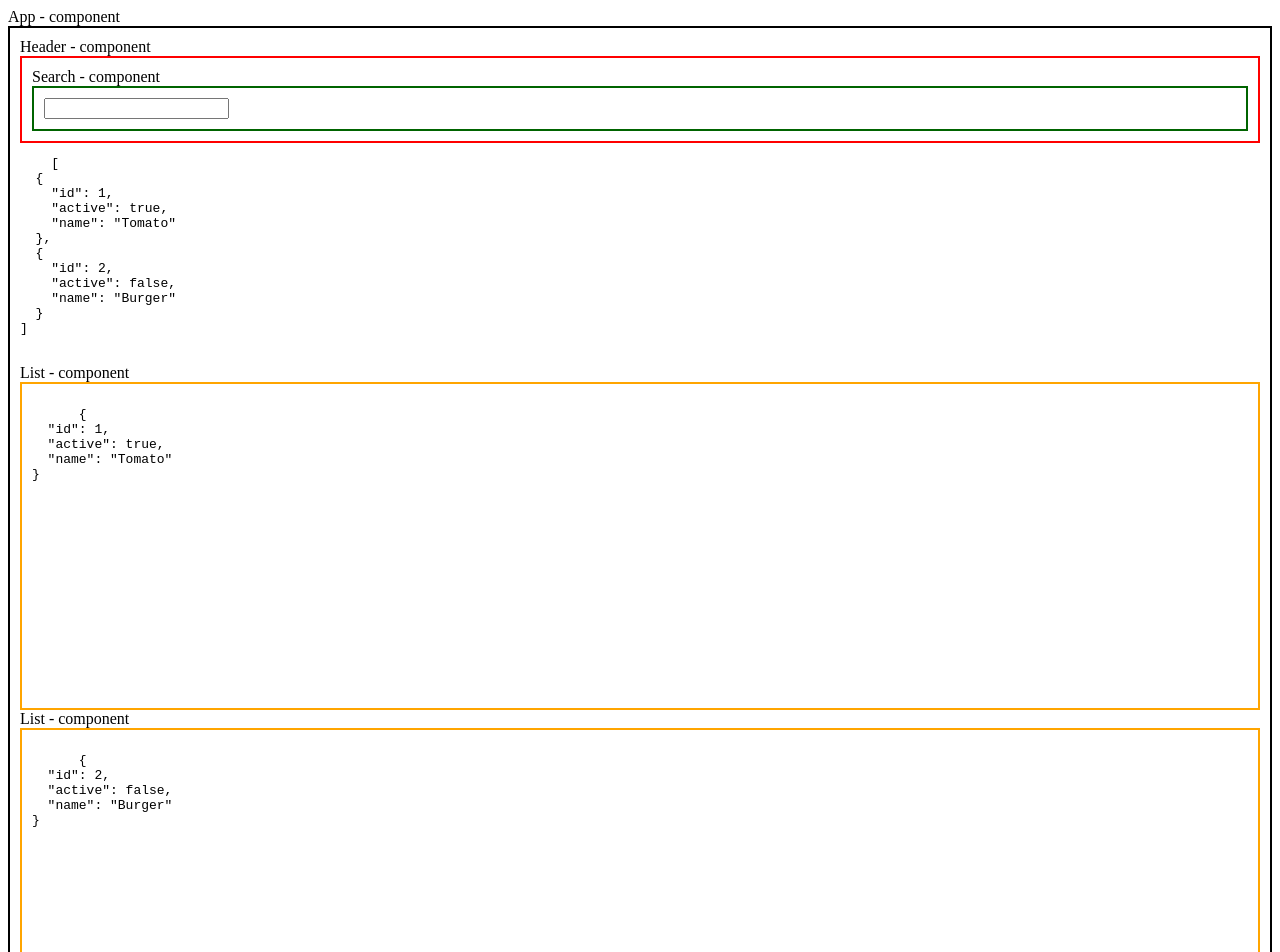
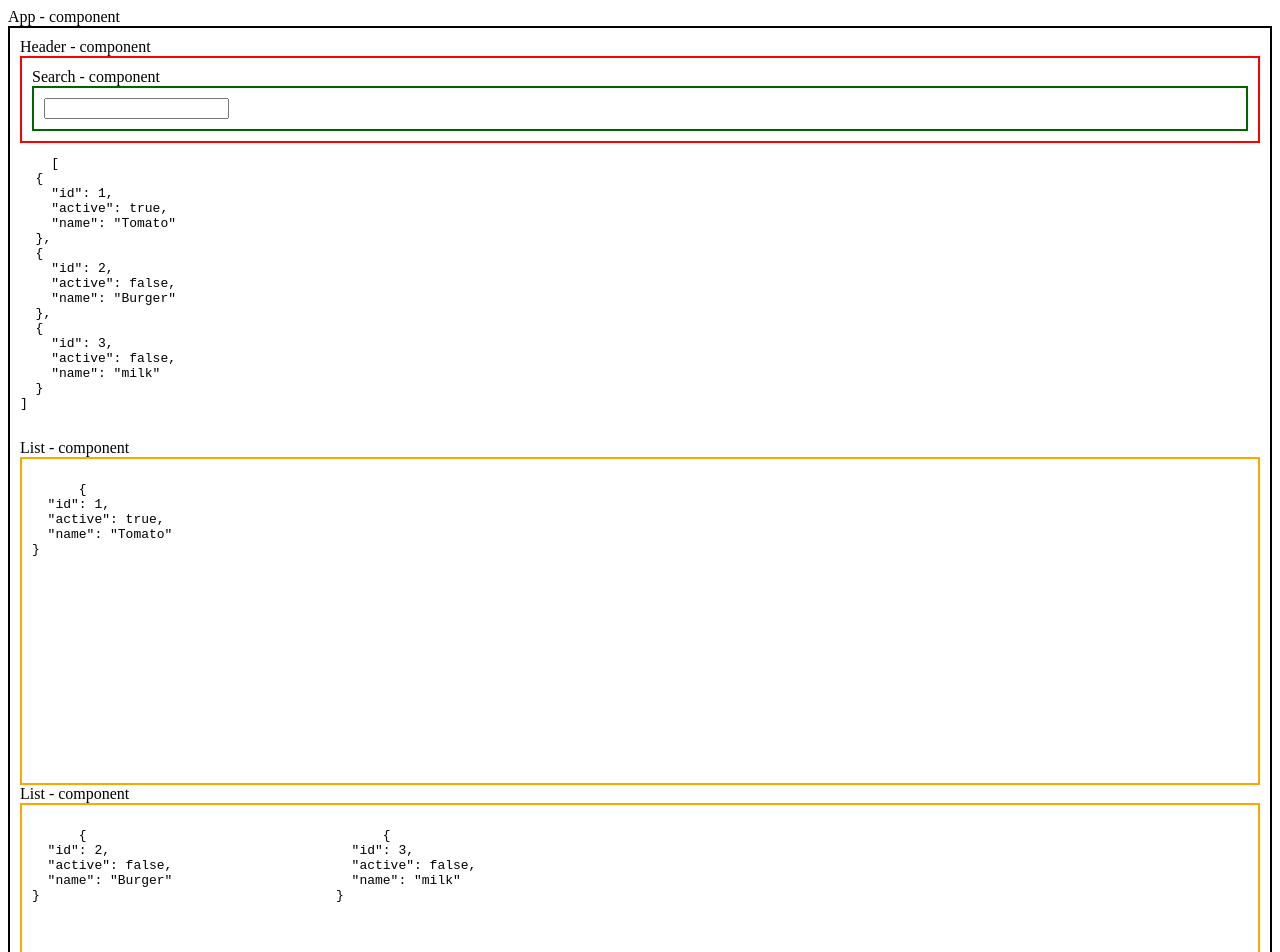
Before and after one commit to johanroug/frontendcop, an Angular app in the folder todo/: page / in a window 1280 px wide. Shown: the top 952 px of the page. Built offline with nearby package versions, Linux system fonts and the light colour scheme.

Commit message:
no message

```diff
--- a/todo/src/app/app.component.html
+++ b/todo/src/app/app.component.html
@@ -4,9 +4,9 @@ App - component
   <pre>
     {{list | json}}
   </pre>
-  <app-list [list]="activeItems"></app-list>
+  <app-list [list]="activeItems" (itemState)="onChangeState($event)"></app-list>
 
-  <app-list [list]="inActiveItems"></app-list>
+  <app-list [list]="inActiveItems" (itemState)="onChangeState($event)"></app-list>
 
   <app-bottom></app-bottom>
 </div>
--- a/todo/src/app/app.component.ts
+++ b/todo/src/app/app.component.ts
@@ -16,12 +16,21 @@ export class AppComponent implements OnInit {
       "id": 2,
       "active": false,
       "name": "Burger"
+    },
+    {
+      "id": 3,
+      "active": false,
+      "name": "milk"
     }
   ];
   activeItems = [];
   inActiveItems = [];
 
   ngOnInit() {
+    this.makeLists();
+  }
+
+  makeLists() {
     this.activeItems = this.filterList(true);
     this.inActiveItems = this.filterList(false);
   }
@@ -31,4 +40,15 @@ export class AppComponent implements OnInit {
       return items.active === activeState;
     });
   }
+
+  onChangeState(event) {
+    this.list = this.list.map(item => {
+      if (item.id === event.id) {
+        item.active = !item.active
+      }
+      return item;
+    });
+
+    this.makeLists();
+  }
 }
--- a/todo/src/app/components/list/list.component.html
+++ b/todo/src/app/components/list/list.component.html
@@ -1,7 +1,7 @@
 List - component
 <div class="list box box--orange">
   <div class="item-25" *ngFor="let item of list">
-    <pre (click)="onClickHandler(item.id)">
+    <pre (click)="onClickHandler(item)">
       {{item | json}}
     </pre>
   </div>
--- a/todo/src/app/components/list/list.component.ts
+++ b/todo/src/app/components/list/list.component.ts
@@ -1,4 +1,4 @@
-import {Component, Input} from '@angular/core';
+import {Component, Input, Output, EventEmitter} from '@angular/core';
 
 
 @Component({
@@ -8,8 +8,9 @@ import {Component, Input} from '@angular/core';
 })
 export class ListComponent {
   @Input() list = [];
+  @Output() itemState = new EventEmitter();
 
-  onClickHandler(id) {
-    console.log(id);
+  onClickHandler(item) {
+    this.itemState.emit(item);
   }
 }
```
